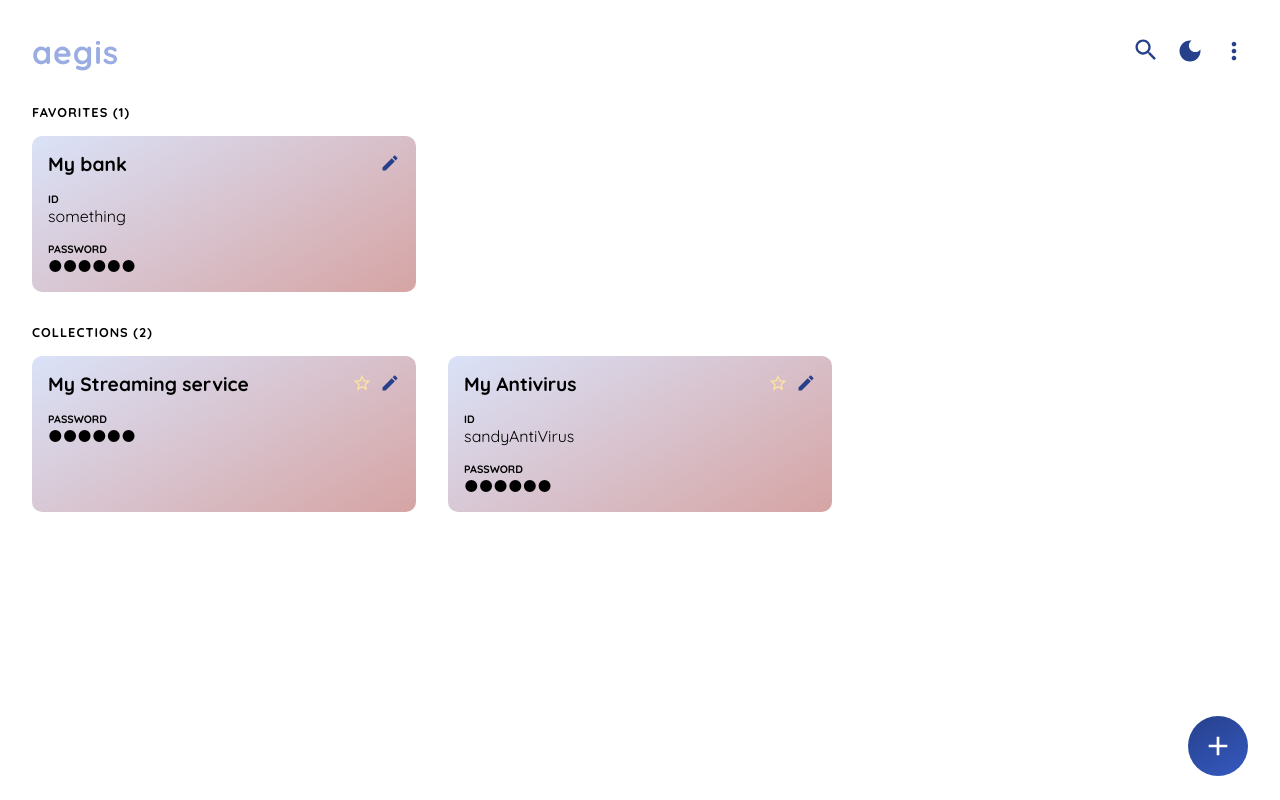
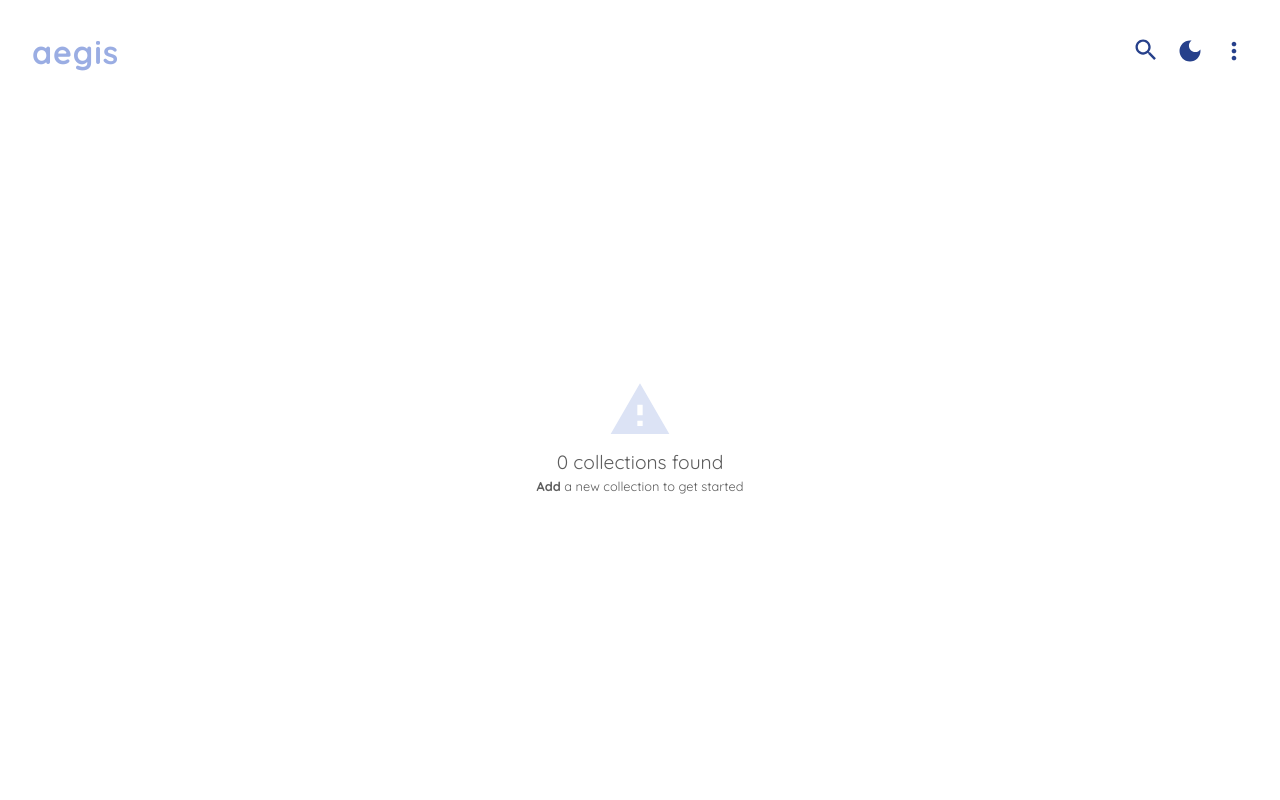
Before and after one commit to SandyDev00076/Aegis, a React (Create React App) app: page / in a window 1280 px wide. Built offline with nearby package versions, Linux system fonts and the light colour scheme; some icons are missing; the HTML template or start-up script is replaced by a standard one.

Commit message:
add no collections component for Home Screen

```diff
--- a/src/assets/icons/index.ts
+++ b/src/assets/icons/index.ts
@@ -6,6 +6,7 @@ import { ReactComponent as StarIcon } from './star_black_24dp.svg';
 import { ReactComponent as StarOutlineIcon } from './star_outline_black_24dp.svg';
 import { ReactComponent as CloseIcon } from './close_black_24dp.svg';
 import { ReactComponent as AddIcon } from './add_black_24dp.svg';
+import { ReactComponent as WarningIcon } from './warning_black_24dp.svg';
 
 export {
     DarkModeIcon,
@@ -15,5 +16,6 @@ export {
     StarIcon,
     StarOutlineIcon,
     CloseIcon,
-    AddIcon
+    AddIcon,
+    WarningIcon
 }
--- /dev/null
+++ b/src/components/Home/NoCollections.tsx
@@ -0,0 +1,44 @@
+import styled from "@emotion/styled";
+import React from "react";
+import { WarningIcon } from "../../assets/icons";
+import { Colors } from "../../styles/colors";
+
+const Container = styled.section`
+  display: flex;
+  flex-direction: column;
+  align-items: center;
+`;
+
+const Icon = styled(WarningIcon)`
+  height: 64px;
+  width: auto;
+  fill: ${Colors.primaryLightest};
+  margin-bottom: 8px;
+`;
+
+const Line1 = styled.h1`
+  font-size: 1.2rem;
+  font-weight: normal;
+  margin-bottom: 4px;
+  color: ${Colors.textSecondary};
+`;
+
+const Line2 = styled.h2`
+  font-size: 0.8rem;
+  font-weight: normal;
+  color: ${Colors.textSecondary};
+`;
+
+const NoCollections = () => {
+  return (
+    <Container>
+      <Icon />
+      <Line1>0 collections found</Line1>
+      <Line2>
+        <strong>Add</strong> a new collection to get started
+      </Line2>
+    </Container>
+  );
+};
+
+export default NoCollections;
--- a/src/components/Home/index.tsx
+++ b/src/components/Home/index.tsx
@@ -6,6 +6,7 @@ import CollectionCard from "../CollectionCard";
 import { CollectionCards, PageContainer } from "../../styles/shared";
 import { AddIcon } from "../../assets/icons";
 import { AddButton } from "./AddButton";
+import NoCollections from "./NoCollections";
 
 const SectionTitle = styled.h5`
   font-size: 0.8rem;
@@ -14,12 +15,29 @@ const SectionTitle = styled.h5`
   margin-bottom: 16px;
 `;
 
+const RestOfTheScreen = styled.div`
+  height: calc(100vh - 136px);
+  display: grid;
+  place-items: center;
+`;
+
 const Home = () => {
   const collections = useCollections((state) => state.collections);
   const favorites = collections.filter((collection) => collection.favorite);
   const otherCollections = collections.filter(
     (collection) => !collection.favorite
   );
+
+  if (collections.length === 0) {
+    return (
+      <PageContainer>
+        <Header />
+        <RestOfTheScreen>
+          <NoCollections />
+        </RestOfTheScreen>
+      </PageContainer>
+    );
+  }
 
   return (
     <PageContainer>
--- a/src/hooks/useCollections.ts
+++ b/src/hooks/useCollections.ts
@@ -9,7 +9,7 @@ interface IState {
 }
 
 export const useCollections = create<IState>(set => ({
-    collections: dummyCollections,
+    collections: [],
     deleteCollection: (index: string) => set(state => {
         const collections = [...state.collections];
         const itemToDelete = collections.findIndex(collection => collection.id === index);
--- a/src/styles/colors.ts
+++ b/src/styles/colors.ts
@@ -1,4 +1,5 @@
 export const Colors = {
+    primaryLightest: '#dce3f5',
     primaryLighter: '#9aade3',
     primaryLight: '#3559c0',
     primary: '#26408B',
@@ -7,5 +8,8 @@ export const Colors = {
     favorite: '#fde3a2',
     favoriteHover: '#fdd980',
 
-    textInvert: '#ffffff'
+    text: '#333333',
+    textSecondary: '#5d5d5d',
+    textInvert: '#ffffff',
+    textInvertSecondary: '#eeeeee',
 }
```
Also changed, not shown: src/assets/icons/warning_black_24dp.svg (added).
